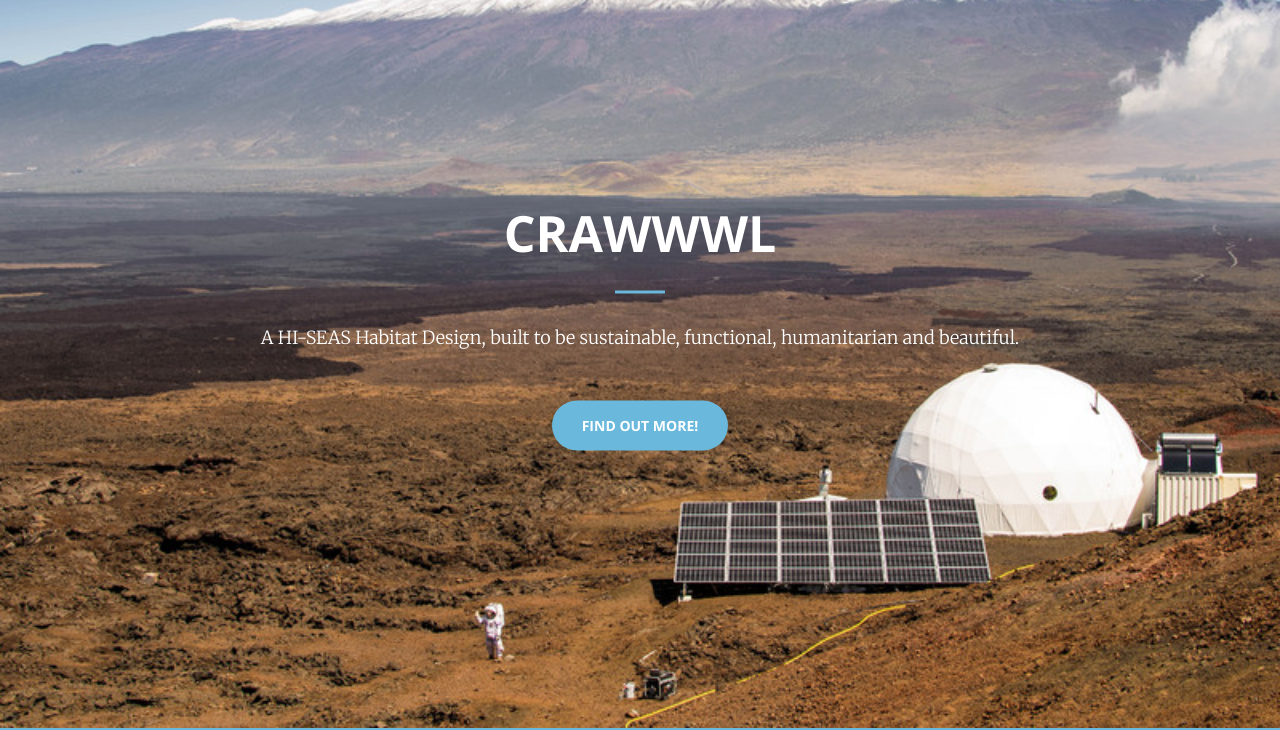
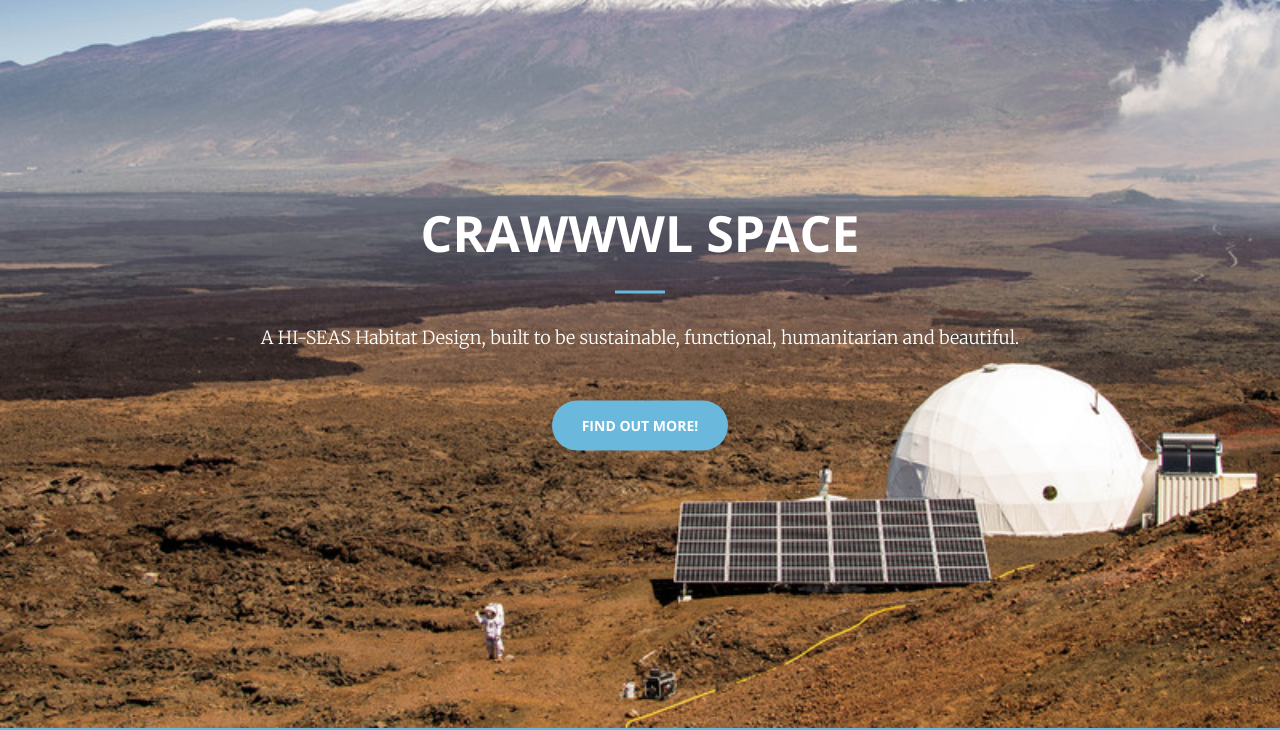
Before and after one commit to crawwwlspace/crawwwl.space, a website: page index.html in a window 1280 px wide. Shown: the part 72-802 px from the top of the page. Drawn offline with nearby package versions, Linux system fonts and the light colour scheme.

Commit message:
Here be Dragons

```diff
--- a/index.html
+++ b/index.html
@@ -72,7 +72,7 @@
     <header>
         <div class="header-content">
             <div class="header-content-inner">
-                <h1 id="homeHeading">CRAWWWL</h1>
+                <h1 id="homeHeading">CRAWWWL SPACE</h1>
                 <hr>
                 <p><font color= white>A HI-SEAS Habitat Design, built to be sustainable, functional, humanitarian and beautiful.</font></p>
                 <a href="#about" class="btn btn-primary btn-xl page-scroll">Find Out More!</a>
```
